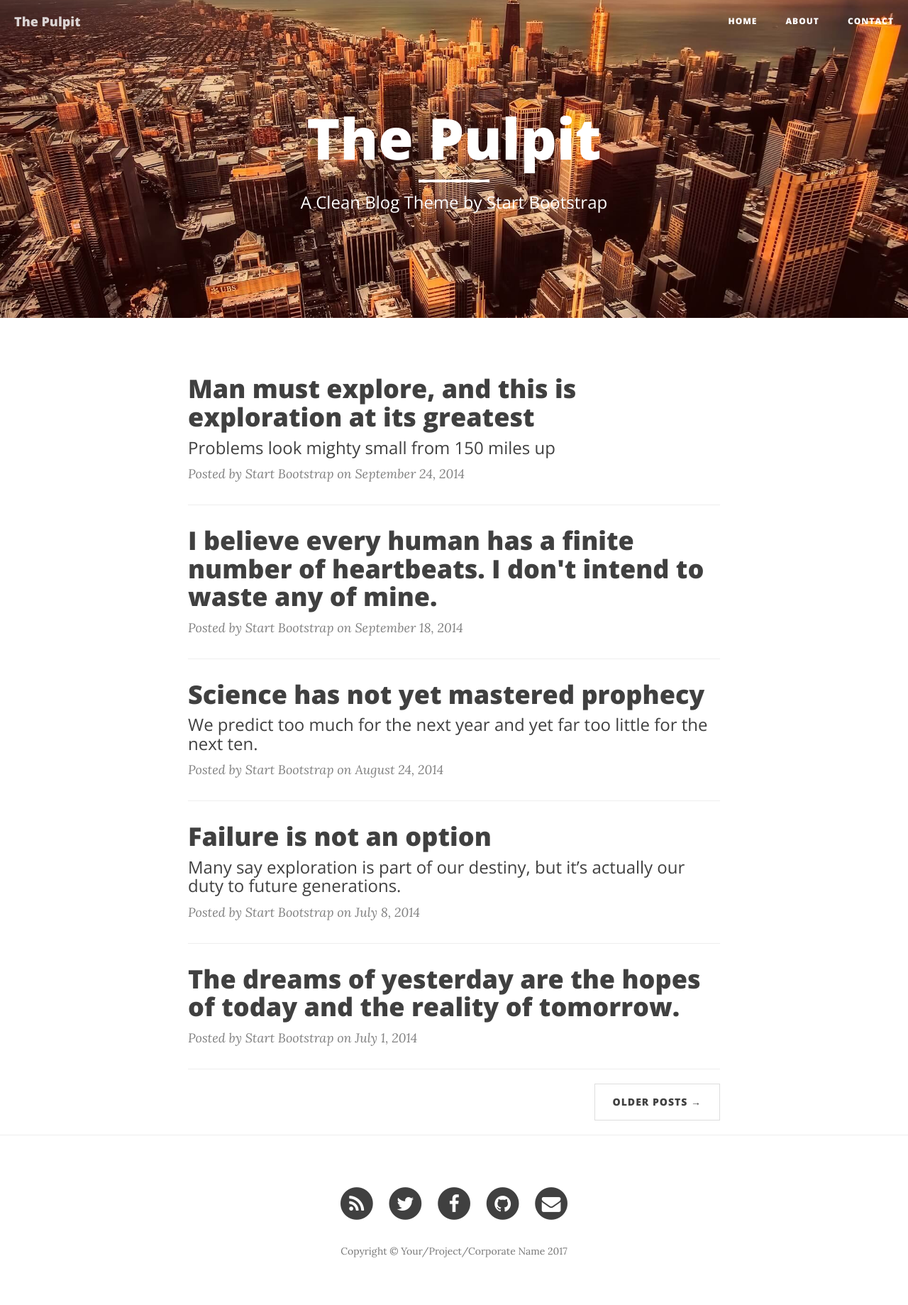
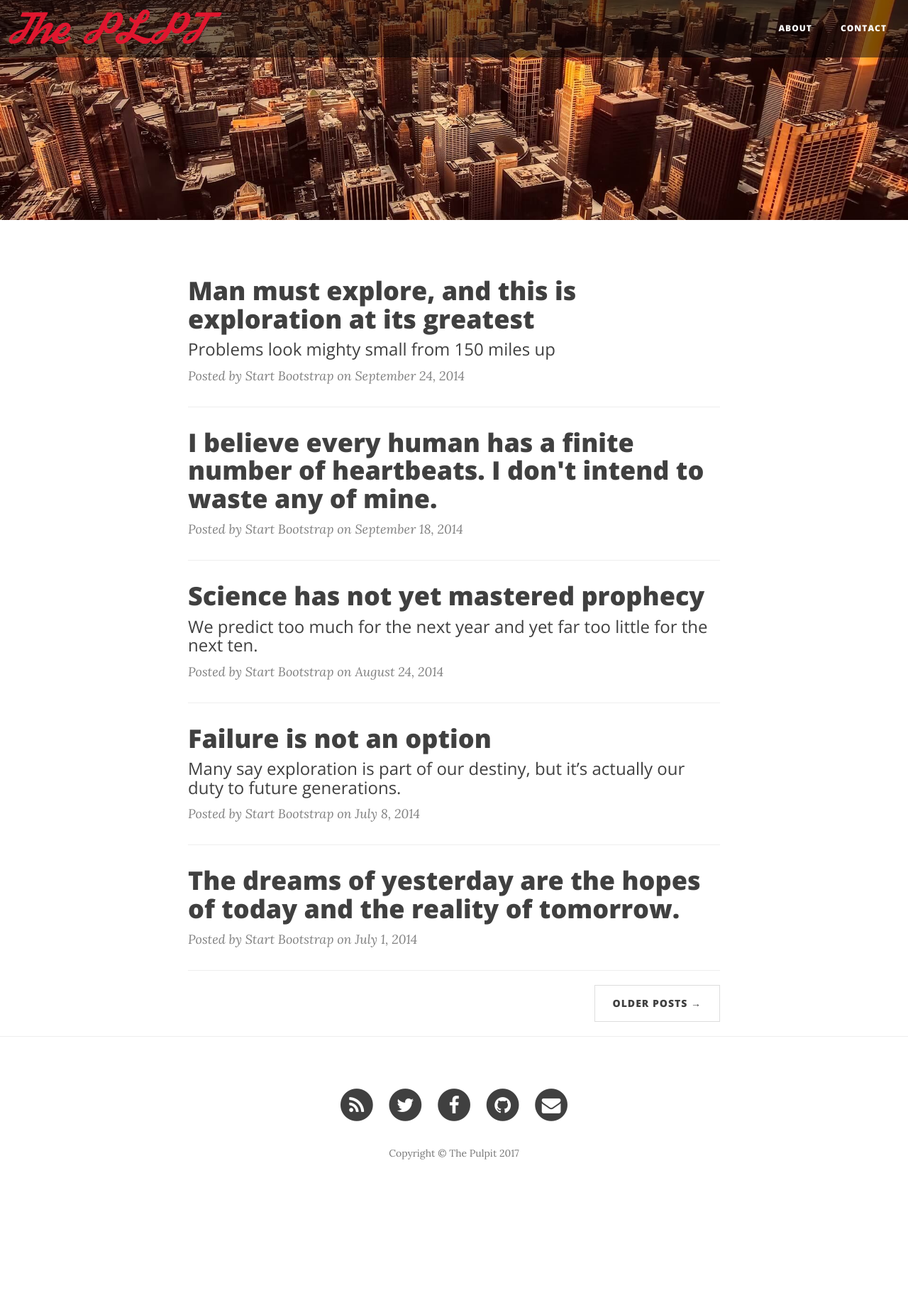
Before and after one commit to thepulpit/thepulpit.github.io, a Jekyll site: the page built from index.html, in a window 1280 px wide. Shown: the whole page at 71% size. Built offline with Jekyll 4.4.1, drawn with Linux system fonts in a browser that asks for light colours; nearby versions of some CDN libraries; the list of posts is cut into pages by our own code; after the commit the page ends 1701 px from its top, so only the background shows below that.

Commit message:
pulpit header and a billion other things I guess

```diff
--- a/_config.yml
+++ b/_config.yml
@@ -2,7 +2,7 @@
 title: The Pulpit
 header-img: img/home-bg.jpg
 email: your-email@yourdomain.com
-copyright_name: Your/Project/Corporate Name
+copyright_name: The Pulpit
 description: "Write your site description here. It will be used as your sites meta description as well!"
 baseurl: ""
 url: "http://yourdomain.com"
--- a/_includes/nav.html
+++ b/_includes/nav.html
@@ -1,4 +1,5 @@
 <!-- Navigation -->
+<header>
 <nav class="navbar navbar-default navbar-custom navbar-fixed-top">
     <div class="container-fluid">
         <!-- Brand and toggle get grouped for better mobile display -->
@@ -9,15 +10,12 @@
                 <span class="icon-bar"></span>
                 <span class="icon-bar"></span>
             </button>
-            <a class="navbar-brand" href="{{ site.baseurl }}/">{{ site.title }}</a>
+            <a class="navbar-brand" href="{{ site.baseurl }}/"><img src="/img/theplpt.svg" class="Logo"></a>
         </div>
 
         <!-- Collect the nav links, forms, and other content for toggling -->
         <div class="collapse navbar-collapse" id="bs-example-navbar-collapse-1">
             <ul class="nav navbar-nav navbar-right">
-                <li>
-                    <a href="{{ site.baseurl }}/">Home</a>
-                </li>
                 {% for page in site.pages %}{% if page.title %}
 				{% if page.url != '/404.html' %}
                 <li>
@@ -31,3 +29,4 @@
     </div>
     <!-- /.container -->
 </nav>
+</header>
--- a/_layouts/page.html
+++ b/_layouts/page.html
@@ -8,8 +8,8 @@ layout: default
         <div class="row">
             <div class="col-lg-8 col-lg-offset-2 col-md-10 col-md-offset-1">
                 <div class="site-heading">
-                    <h1>{% if page.title %}{{ page.title }}{% else %}{{ site.title }}{% endif %}</h1>
-                    <hr class="small">
+                    <h1>{% if page.title %}{{ page.title }}<hr class="small">{% endif %}</h1>
+
                     <span class="subheading">{{ page.description }}</span>
                 </div>
             </div>
--- a/css/clean-blog.css
+++ b/css/clean-blog.css
@@ -1,6 +1,6 @@
 /*!
- * Clean Blog v1.0.0 (http://startbootstrap.com)
- * Copyright 2015 Start Bootstrap
+ * The Pulpit v1.0.0 (http://startbootstrap.com)
+ * Copyright 2017 Start Bootstrap
  * Licensed under MIT (https://spdx.org/licenses/MIT)
  */
 
@@ -64,14 +64,49 @@ hr.small {
   font-weight: 800;
   letter-spacing: 1px;
 }
+
+.Logo{
+  width: 24vw;
+}
+a img.Logo:hover{
+  cursor: pointer;
+}
+.navbar-brand{
+  padding: 0;
+}
+
+.shrink .navbar.navbar-fixed-top.navbar-custom{
+  position: fixed;
+  top: 0;
+  background-color: rgba(0, 0, 0, 0.9);
+    -webkit-transition: -webkit-transform 0.3s;
+    -moz-transition: -moz-transform 0.3s;
+    transition: transform 0.3s;
+}
+.navbar.navbar-default.navbar-custom{
+  background-color: rgba(0, 0, 0, 0.5);
+    -webkit-transition: -webkit-transform 0.3s;
+    -moz-transition: -moz-transform 0.3s;
+    transition: transform 0.3s;
+}
+.container-fluid{
+  display: flex;
+  justify-content: space-between;
+  align-content: center;
+}
+.container-fluid:before, .container-fluid:after{
+  display: none;
+}
+
 @media only screen and (min-width: 768px) {
   .navbar-custom {
     background: transparent;
     border-bottom: 1px solid transparent;
+    padding: 1rem;
   }
   .navbar-custom .navbar-brand {
     color: white;
-    padding: 20px;
+
   }
   .navbar-custom .navbar-brand:hover,
   .navbar-custom .navbar-brand:focus {
@@ -83,7 +118,7 @@ hr.small {
   }
   .navbar-custom .nav li a:hover,
   .navbar-custom .nav li a:focus {
-    color: rgba(255, 255, 255, 0.8);
+    color: #E0162E;
   }
 }
 @media only screen and (min-width: 1170px) {
--- a/index.html
+++ b/index.html
@@ -1,6 +1,6 @@
 ---
 layout: page
-description: "A Clean Blog Theme by Start Bootstrap"
+description: ""
 ---
 
 {% for post in paginator.posts %}
--- a/package.json
+++ b/package.json
@@ -1,6 +1,6 @@
 {
     "name": "clean-blog",
-    "title": "Clean Blog",
+    "title": "The Pulpit",
     "version": "1.0.0",
     "homepage": "http://startbootstrap.com",
     "author": "Start Bootstrap",
```
Also changed, not shown: js/clean-blog.js (+10 -28 lines), css/clean-blog.min.css, img/P.png (added), img/P.svg (added), img/PLPT.png (added), img/PLPT.svg (added), img/theplpt.png (added), img/theplpt.svg (added), js/clean-blog.min.js, 1 other file.
